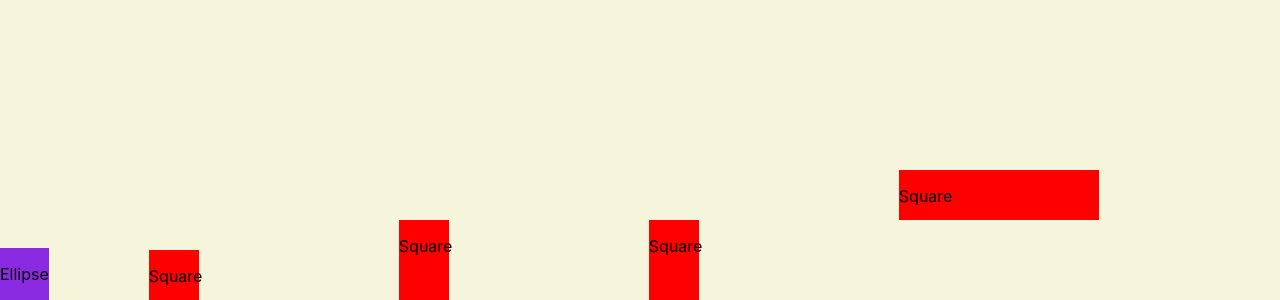
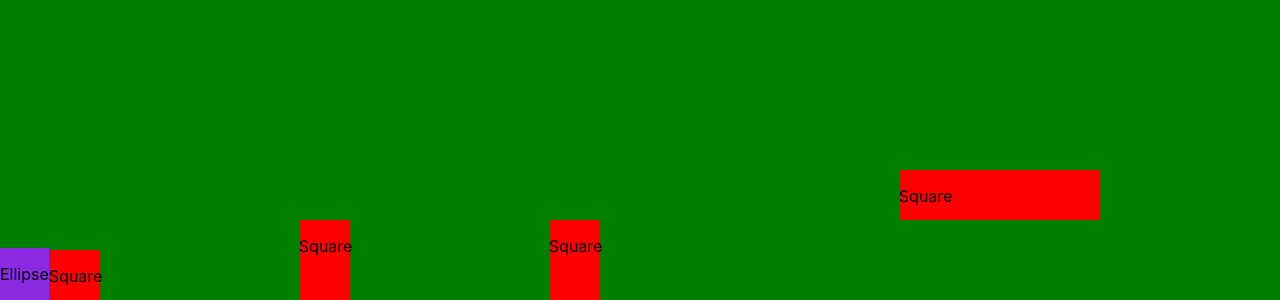
Before and after one commit to KomarCsaba/Mario, a React (Create React App) app: page / in a window 1280 px wide. Shown: the part 500-800 px from the top of the page. Built offline with nearby package versions, Linux system fonts and the light colour scheme.

Commit message:
Transform

```diff
--- a/src/App.css
+++ b/src/App.css
@@ -1,6 +1,7 @@
 .App {
   text-align: center;
   display: flex;
+  /*overflow: hidden;*/
 }
 
 .component {
@@ -24,5 +25,10 @@
 }
 
 body{
-  background-color: beige;
+  background-color: green;
 }
+
+.component {
+  /* background-color: #3498db; */
+  transform: translateX(-100px);
+}
```
